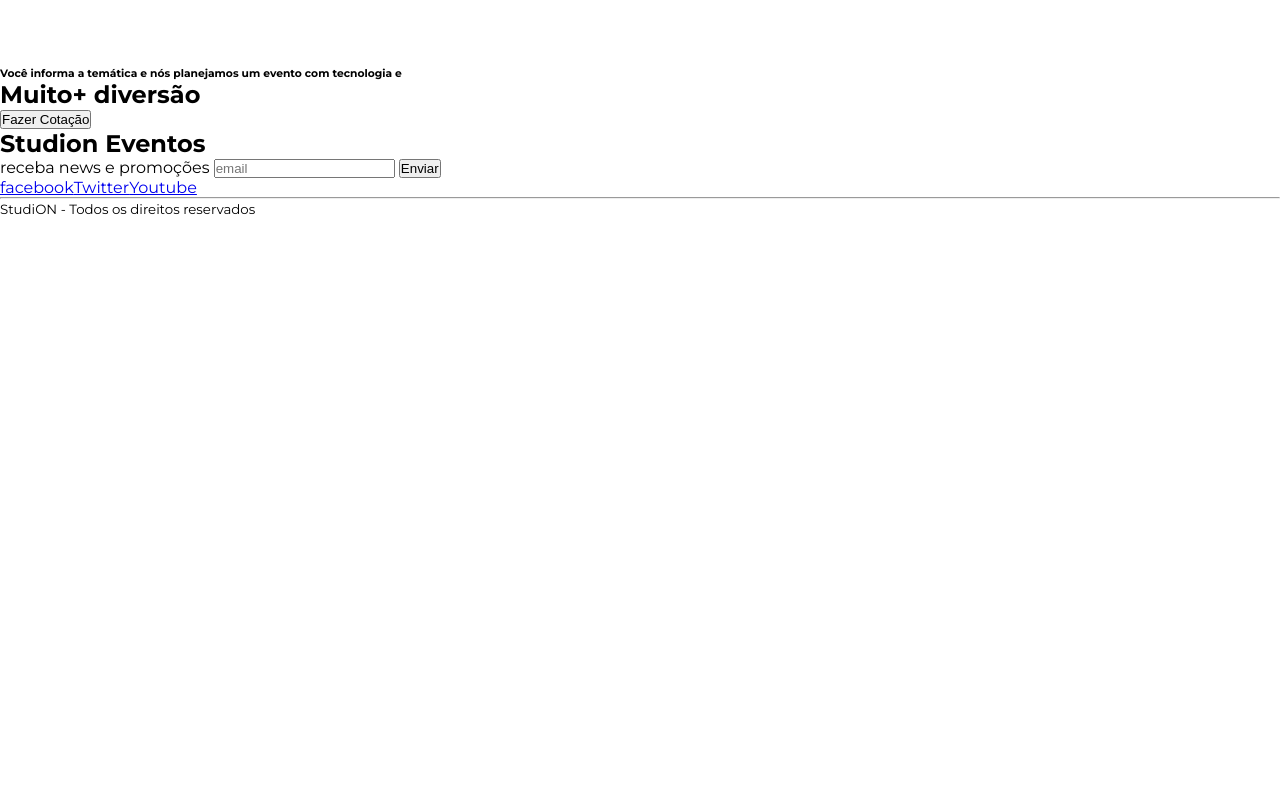
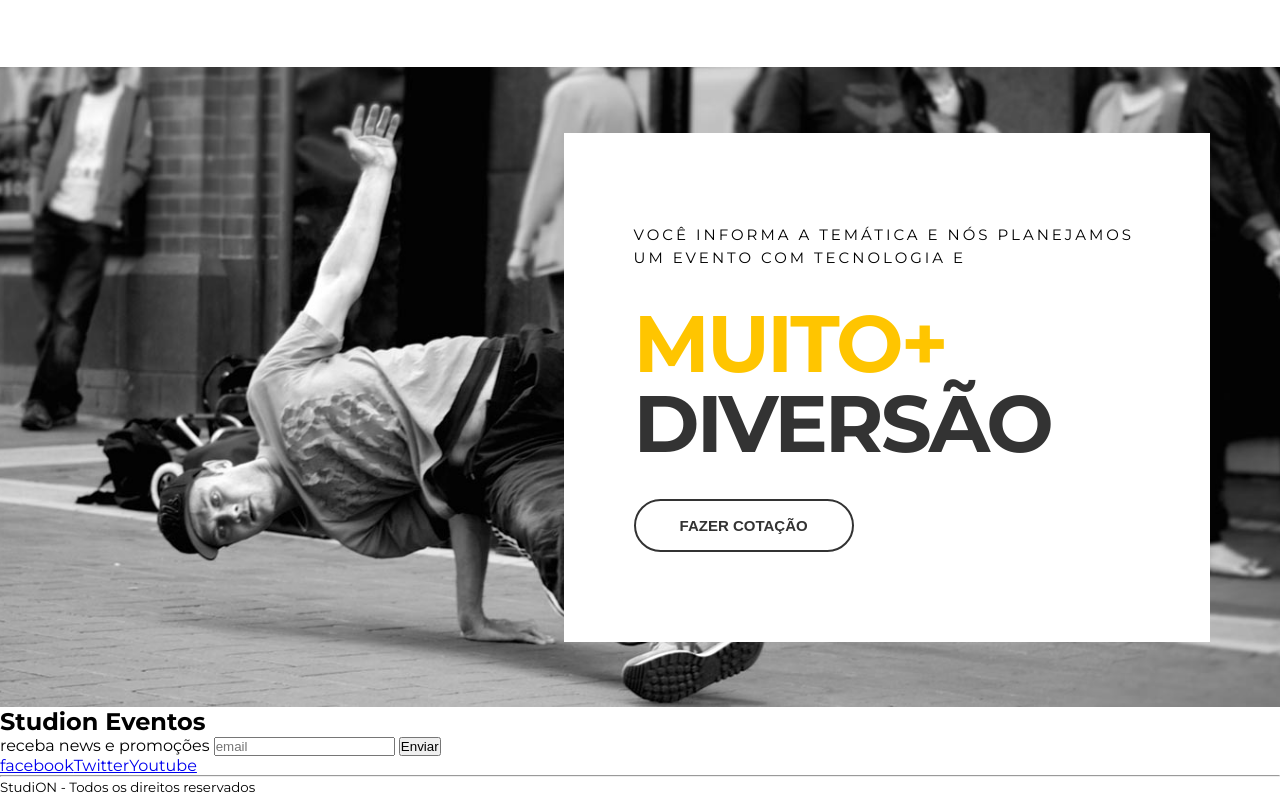
Before and after one commit to TiagoHBezerra/Studion, a website: page src/index.html in a window 1280 px wide. Shown: the part 1540-2336 px from the top of the page. Before the commit the page ends 1758 px from the top, so only its background shows below. Drawn offline with Linux system fonts and the light colour scheme.

Commit message:
feat(quote): finalized quote secction

```diff
--- a/src/index.html
+++ b/src/index.html
@@ -10,6 +10,7 @@
 </head>
 
 <body>
+
   <nav class="navbar">
     <div class="container navbar__container">
       <div class="logo">
@@ -37,7 +38,9 @@
       </ul>
     </div>
   </nav>
+
   <header>
+
     <div id="slider">
       <div class="slide">
         <img class="slide__background-image" src="./images/banner.jpg" alt="Studion Banner">
@@ -51,8 +54,11 @@
         </div>
       </div>
     </div>
+
   </header>
+
   <main>
+
     <section id="counter">
       <ul class="container counter__container">
         <li>
@@ -75,6 +81,7 @@
         </li>
       </ul>
     </section>
+
     <section class="container institutional">
       <img class="institutional__image" src="images/institutional.jpg" alt="Studion institutional">
       <div class="institutional__copy">
@@ -88,19 +95,24 @@
         <button class="btn btn--intitutional">Saiba Mais</button>
       </div>
     </section>
-    <section>
-      <div>
+
+    <section class="quote">
+      <div class="container quote__container">
+        <div class="quote__copy">
           <h6>Você informa a temática e nós planejamos um evento com tecnologia e</h6>
           <h2>
-          <span>
+            <span class="copy--primary">
               Muito+
             </span>
             diversão
           </h2>
-        <button>Fazer Cotação</button>
+          <button class="btn btn--quote">Fazer Cotação</button>
+        </div>
       </div>
     </section>
+
   </main>
+
   <footer>
     <h2>
       Studi<span>on</span>
--- a/src/style.css
+++ b/src/style.css
@@ -195,9 +195,9 @@ ul {
 }
 
 .institutional__copy h6 {
-  font-size: .875rem;
+  font-size: 0.875rem;
   font-weight: 400;
-  letter-spacing: .1rem;
+  letter-spacing: 0.1rem;
   text-transform: uppercase;
   margin-bottom: 1.75rem;
 }
@@ -209,7 +209,7 @@ ul {
 }
 
 .institutional p {
-  font-family: 'Roboto', sans-serif;
+  font-family: "Roboto", sans-serif;
   font-size: 1.0625rem;
   line-height: 1.6875rem;
   margin-bottom: 3.125rem;
@@ -220,3 +220,57 @@ ul {
   background: unset;
   box-shadow: 0 1rem 1rem #0006;
 }
+
+.quote {
+  background-image: url(./images/parallax.jpg);
+  background-attachment: fixed;
+  background-repeat: no-repeat;
+  background-size: cover;
+  background-position: center;
+}
+
+.quote__container {
+  display: grid;
+  align-items: center;
+  justify-items: end;
+  min-height: 80vh;
+}
+
+.quote__copy {
+  background-color: #fff;
+  padding: 5.625rem 4.375rem;
+}
+
+.quote__copy h6 {
+  font-size: 0.9375rem;
+  letter-spacing: 0.1875rem;
+  font-weight: 400;
+  line-height: 1.4375rem;
+  width: 51ch;
+  text-transform: uppercase;
+}
+
+.quote__copy h2 {
+  margin: 2.1875rem 0;
+  font-size: 5rem;
+  text-transform: uppercase;
+  width: 6ch;
+  font-weight: 700;
+  color: var(--color-copy);
+  letter-spacing: -0.1875rem;
+  line-height: 5rem;
+}
+
+.quote__copy h2 spam {
+  color: var(--color-copy);
+}
+
+.btn--quote {
+  color: var(--color-copy);
+  border: 0.125rem solid var(--color-copy);
+}
+
+.btn--quote:hover {
+  color: #fff;
+  background: var(--color-primary);
+  box-shadow: 0 1rem 1rem #0006;
```
Lines whose indentation alone changed are shown as unchanged.
